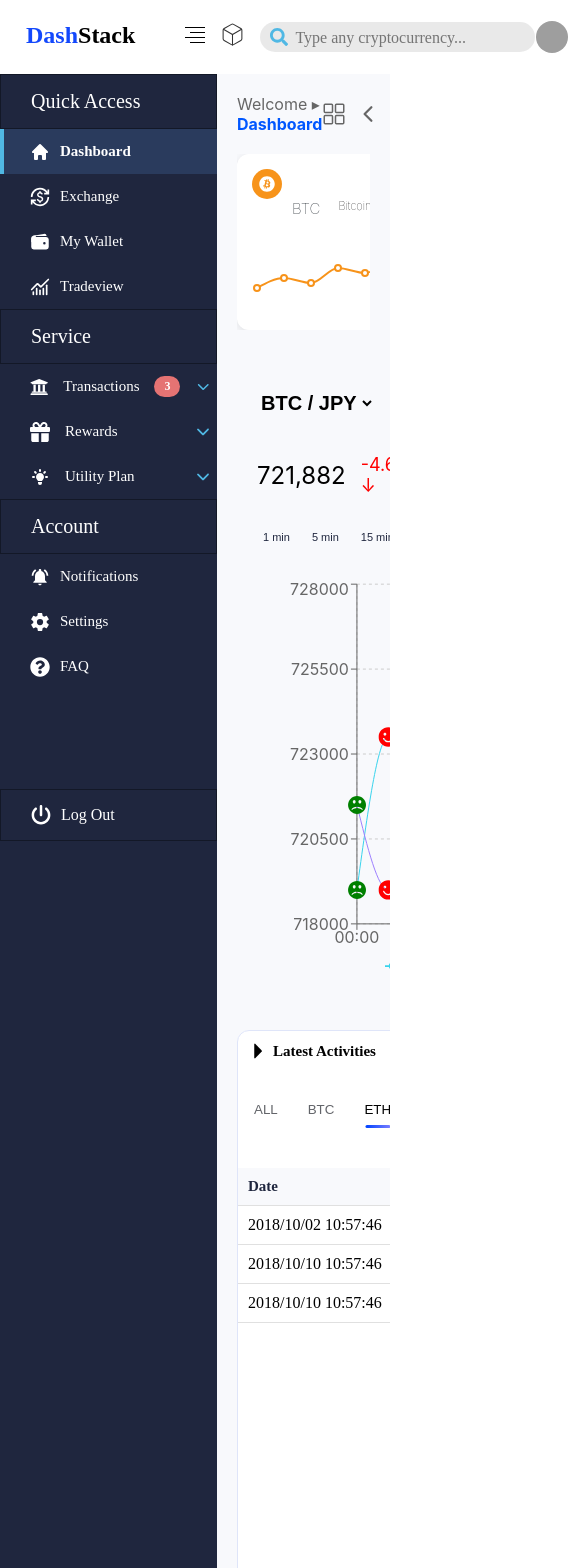
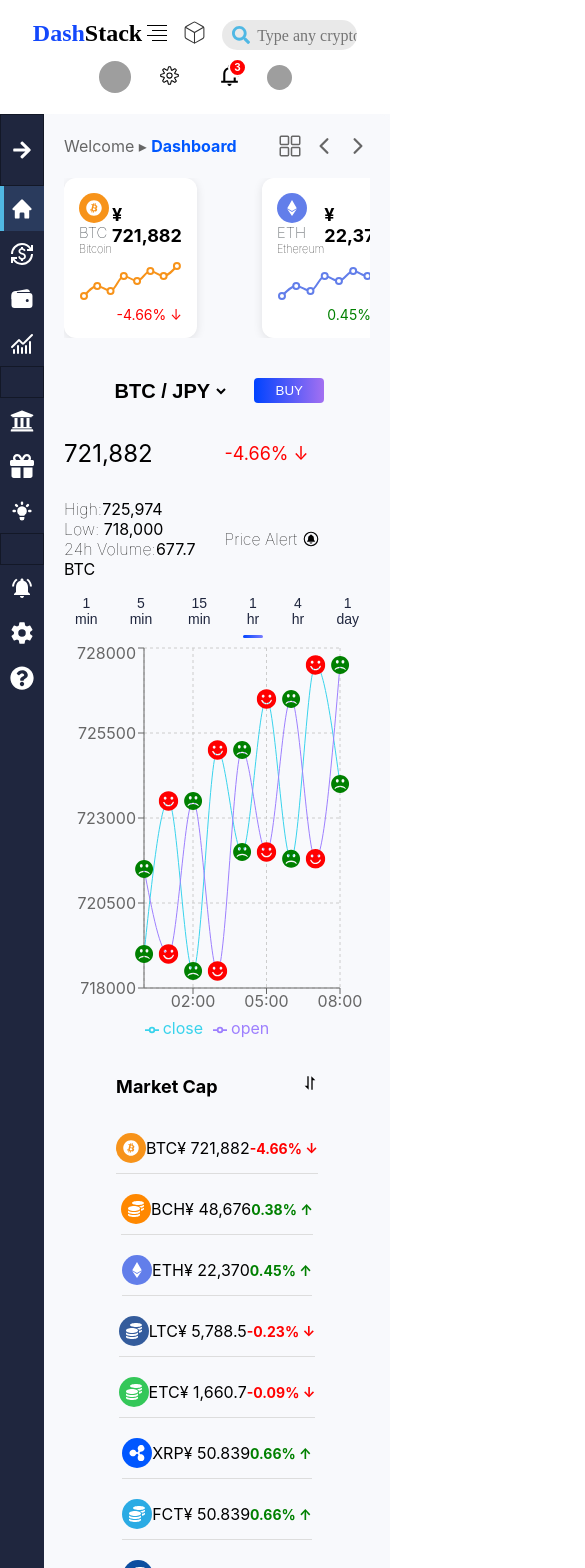
Before and after one commit to bilgekosee/dashstack, a React (Create React App) app: page / in a window 390 px wide. Shown: the top 1568 px of the page, 585 px wide, since content can reach past the window. Built offline with nearby package versions, Linux system fonts and the light colour scheme; grey boxes are pictures that could not be loaded.

Commit message:
responsive halle getirildi

```diff
--- a/src/Dashboard/Dashboard.css
+++ b/src/Dashboard/Dashboard.css
@@ -36,7 +36,7 @@
 
 .crypto-cards {
   display: flex;
-  gap: 15px;
+  gap: 65px;
   overflow-x: auto;
 }
 
@@ -95,10 +95,10 @@
 }
 .icon-name {
   display: flex;
+  flex-direction: column;
 }
-.coinName {
+.coin-name {
   display: flex;
   flex-direction: column;
   text-align: left;
-  padding-left: 10px;
 }
--- a/src/Dashboard/Dashboard.js
+++ b/src/Dashboard/Dashboard.js
@@ -79,7 +79,7 @@ const CryptoDashboard = () => {
                 >
                   {crypto.icon}
                 </div>
-                <div className="coinName">
+                <div className="coin-name">
                   <span className="crypto-name">{crypto.name}</span>
                   <span className="crypto-description">
                     {crypto.description}
--- a/src/Header/Header.css
+++ b/src/Header/Header.css
@@ -75,8 +75,7 @@
 .search-input::placeholder {
   font-family: "Oxygen", serif;
 }
-.ash-stack-right {
-}
+
 .profile-admin-photo {
   border: 1px solid white;
   border-radius: 50%;
@@ -118,3 +117,26 @@
   display: inline-block;
   margin: 0 10px;
 }
+@media (max-width: 770px) {
+  .header-container {
+    display: flex;
+    flex-direction: column;
+    margin: 20px 0;
+  }
+  .dash-stack {
+    display: flex;
+    gap: 5px;
+  }
+  .search-input {
+    width: 100px !important;
+  }
+  .search-input::placeholder {
+    overflow: hidden;
+    text-overflow: ellipsis;
+    white-space: nowrap;
+    display: block;
+  }
+  .dash-stack-right {
+    padding-top: 10px;
+  }
+}
--- a/src/Header/Header.js
+++ b/src/Header/Header.js
@@ -49,7 +49,7 @@ const Header = () => {
 
         <img
           className="flag"
-          src="https://images.unsplash.com/photo-1562884328-39da45501a9c?q=80&w=3542&auto=format&fit=crop&ixlib=rb-4.0.3&ixid=M3wxMjA3fDB8MHxwaG90by1wYWdlfHx8fGVufDB8fHx8fA%3D%3D"
+          src="https://plus.unsplash.com/premium_photo-1674591172747-2c1d461d7b68?q=80&w=2940&auto=format&fit=crop&ixlib=rb-4.0.3&ixid=M3wxMjA3fDB8MHxwaG90by1wYWdlfHx8fGVufDB8fHx8fA%3D%3D"
           alt="flag"
         />
       </div>
--- a/src/Information/Information.css
+++ b/src/Information/Information.css
@@ -7,7 +7,7 @@
 .information-dashstack-left {
   border: 1px solid #dfe5f9;
   border-radius: 12px;
-  max-width: 560px;
+  max-width: 600px;
   background-color: #ffffff;
   display: flex;
   flex-direction: column;
@@ -166,3 +166,50 @@
   bottom: 12px;
   right: 12px;
 }
+@media (max-width: 1149px) {
+  .information-container {
+    display: flex;
+    flex-direction: column;
+    justify-content: center;
+    align-items: center;
+  }
+  .information-dashstack-left {
+    width: 560px;
+  }
+}
+@media (max-width: 800px) {
+  .information-dashstack-left {
+    width: 460px;
+  }
+  .coinName {
+    gap: 6px;
+  }
+}
+@media (max-width: 690px) {
+  .information-dashstack-left {
+    width: 400px;
+  }
+  .coinName {
+    gap: 1px;
+  }
+}
+@media (max-width: 455px) {
+  .information-dashstack-left {
+    width: 350px;
+  }
+  .coinName {
+    display: grid;
+    grid-template-columns: repeat(4, 1fr);
+    gap: 1px;
+    padding: 20px 0;
+  }
+  .coinName button.active::after,
+  .coinName button:hover::after {
+    bottom: -2px;
+  }
+}
+@media (max-width: 400px) {
+  .information-dashstack-left {
+    width: 300px;
+  }
+}
--- a/src/SideBar/SideBar.css
+++ b/src/SideBar/SideBar.css
@@ -5,7 +5,65 @@
   width: 217px;
   font-family: "Oxygen", serif;
 }
+.sidebarContainer.closed {
+  width: 80px;
+}
+.open-close-icon {
+  display: flex;
+  align-items: center;
+  justify-content: center;
+  font-size: 20px;
+  color: #ffffff;
+  padding: 10px;
+  cursor: pointer;
+}
+.sidebarContainer.closed .open-close-icon {
+  padding: 10px 0;
+  text-align: center;
+}
 
+.sidebarContainer.closed .dashboard,
+.sidebarContainer.closed .menu-item {
+  display: flex;
+  align-items: center;
+  justify-content: center;
+  padding-left: 10px;
+  padding-right: 10px;
+}
+
+.sidebarContainer.closed .menu-item .menu-icon {
+  padding-right: 0;
+  font-size: 24px;
+}
+
+.sidebarContainer.closed .menu-item .arrow-icon {
+  display: none;
+}
+
+.sidebarContainer.closed .menu-item span {
+  display: none;
+}
+
+.sidebarContainer.closed .dashboard-icon {
+  padding-right: 0;
+  font-size: 24px;
+}
+
+.sidebarContainer.closed .logout .logout-span {
+  display: flex;
+  justify-content: center;
+  align-items: center;
+  width: 100%;
+  padding: 10px 0;
+}
+.sidebarContainer.closed .quicspan {
+  display: flex;
+  justify-content: center;
+  align-items: center;
+  padding-left: 0;
+  padding-right: 0;
+  text-align: center;
+}
 .quicacces-title {
   color: #ffffff;
   font-size: 20px;
@@ -13,6 +71,9 @@
 }
 
 .quicspan {
+  display: flex;
+  justify-content: space-between;
+  align-items: center;
   padding-top: 15px;
   padding-bottom: 15px;
   border: 1px solid #00000060;
@@ -105,7 +166,7 @@
   font-size: 15px;
 }
 .logout {
-  margin-top: 100px;
+  margin-top: auto;
 }
 .logout-span {
   padding-top: 15px;
--- a/src/SideBar/SideBar.js
+++ b/src/SideBar/SideBar.js
@@ -7,7 +7,12 @@ import {
 } from "react-icons/md";
 import { IoWallet, IoSettingsSharp } from "react-icons/io5";
 import { LuChartNoAxesCombined } from "react-icons/lu";
-import { FaUniversity, FaQuestionCircle } from "react-icons/fa";
+import {
+  FaUniversity,
+  FaQuestionCircle,
+  FaArrowRight,
+  FaArrowLeft,
+} from "react-icons/fa";
 import { IoIosArrowUp, IoIosArrowDown } from "react-icons/io";
 import { FaGift, FaPowerOff } from "react-icons/fa6";
 import { HiLightBulb } from "react-icons/hi";
@@ -17,44 +22,49 @@ const SideBar = () => {
   const [open, setOpen] = useState(false);
   const [openGift, setOpenGift] = useState(false);
   const [plan, setPlan] = useState(false);
-
+  const [isOpen, setIsOpen] = useState(false);
   return (
-    <div className="sidebarContainer">
+    <div className={`sidebarContainer ${isOpen ? "open" : "closed"}`}>
       <div className="quicacces-part">
         <div className="quicspan">
-          <span className="quicacces-title">Quick Access</span>
+          {isOpen && <span className="quicacces-title">Quick Access</span>}
+          <div className="open-close-icon" onClick={() => setIsOpen(!isOpen)}>
+            {isOpen ? <FaArrowLeft /> : <FaArrowRight />}
+          </div>
         </div>
         <div className="quicacsess-section">
           <div
             className={`dashboard ${active === "Dashboard" ? "active" : ""}`}
             onClick={() => setActive("Dashboard")}
           >
-            <HiMiniHome className="dashboard-icon" /> Dashboard
+            <HiMiniHome className="dashboard-icon" /> {isOpen && "Dashboard"}
           </div>
           <div
             className={`dashboard ${active === "Exchange" ? "active" : ""}`}
             onClick={() => setActive("Exchange")}
           >
-            <MdOutlineCurrencyExchange className="dashboard-icon" /> Exchange
+            <MdOutlineCurrencyExchange className="dashboard-icon" />
+            {isOpen && "Exchange"}
           </div>
           <div
             className={`dashboard ${active === "My Wallet" ? "active" : ""}`}
             onClick={() => setActive("My Wallet")}
           >
-            <IoWallet className="dashboard-icon" /> My Wallet
+            <IoWallet className="dashboard-icon" /> {isOpen && "My Wallet"}
           </div>
           <div
             className={`dashboard ${active === "Tradeview" ? "active" : ""}`}
             onClick={() => setActive("Tradeview")}
           >
-            <LuChartNoAxesCombined className="dashboard-icon" /> Tradeview
+            <LuChartNoAxesCombined className="dashboard-icon" />
+            {isOpen && "Tradeview"}
           </div>
         </div>
       </div>
 
       <div className="service-part">
         <div className="quicspan">
-          <span className="quicacces-title">Service</span>
+          <span className="quicacces-title">{isOpen && "Service"}</span>
         </div>
 
         <div
@@ -67,16 +77,17 @@ const SideBar = () => {
           }}
         >
           <FaUniversity className="menu-icon" />
-          <span className="transactions">Transactions</span>
-          <span className="badgeServis">3</span>
-          {open ? (
+          {isOpen && <span className="transactions">Transactions</span>}
+          {isOpen && <span className="badgeServis">3</span>}
+          {isOpen &&
+            (open ? (
               <IoIosArrowUp className="arrow-icon" />
             ) : (
               <IoIosArrowDown className="arrow-icon" />
-          )}
+            ))}
         </div>
 
-        {open && (
+        {open && isOpen && (
           <ul className="submenu">
             <li>Buy & Sell Coin</li>
             <li>Deposit Yen</li>
@@ -96,13 +107,14 @@ const SideBar = () => {
           }}
         >
           <FaGift className="menu-icon" />
-          <span className="gift">Rewards</span>
+          <span className="gift">{isOpen && "Rewards"}</span>
 
-          {openGift ? (
+          {isOpen &&
+            (openGift ? (
               <IoIosArrowUp className="arrow-icon" />
             ) : (
               <IoIosArrowDown className="arrow-icon" />
-          )}
+            ))}
         </div>
       </div>
 
@@ -115,18 +127,19 @@ const SideBar = () => {
           }}
         >
           <HiLightBulb className="menu-icon" />
-          <span className="plan">Utility Plan</span>
+          <span className="plan">{isOpen && "Utility Plan"}</span>
 
-          {plan ? (
+          {isOpen &&
+            (plan ? (
               <IoIosArrowUp className="arrow-icon" />
             ) : (
               <IoIosArrowDown className="arrow-icon" />
-          )}
+            ))}
         </div>
       </div>
       <div className="quicacces-part">
         <div className="quicspan">
-          <span className="quicacces-title">Account</span>
+          <span className="quicacces-title">{isOpen && "Account"}</span>
         </div>
         <div className="quicacsess-section">
           <div
@@ -135,25 +148,27 @@ const SideBar = () => {
             }`}
             onClick={() => setActive("Notifications")}
           >
-            <MdNotificationsActive className="dashboard-icon" /> Notifications
+            <MdNotificationsActive className="dashboard-icon" />
+            {isOpen && "Notifications"}
           </div>
           <div
             className={`dashboard ${active === "Settings" ? "active" : ""}`}
             onClick={() => setActive("Settings")}
           >
-            <IoSettingsSharp className="dashboard-icon" /> Settings
+            <IoSettingsSharp className="dashboard-icon" />
+            {isOpen && "Settings"}
           </div>
           <div
             className={`dashboard ${active === "FAQ" ? "active" : ""}`}
             onClick={() => setActive("FAQ")}
           >
-            <FaQuestionCircle className="dashboard-icon" /> FAQ
+            <FaQuestionCircle className="dashboard-icon" /> {isOpen && "FAQ"}
           </div>
         </div>
       </div>
       <div className="logout">
         <div className="logout-span">
-          <FaPowerOff className="dashboard-icon" /> Log Out
+          <FaPowerOff className="dashboard-icon" /> {isOpen && "Log Out"}
         </div>
       </div>
     </div>
--- a/src/TradingChart/TradingChart.css
+++ b/src/TradingChart/TradingChart.css
@@ -6,7 +6,7 @@
 }
 .trading-market {
   display: flex;
-  gap: 65px;
+  gap: 90px;
 }
 .market-sort {
   display: flex;
@@ -175,3 +175,73 @@
   font-size: 14px;
   font-weight: bold;
 }
+@media (max-width: 1149px) {
+  .trading-details {
+    display: grid;
+    grid-template-columns: repeat(2, 1fr);
+  }
+  .trading-stats {
+    display: grid;
+    grid-row: 2;
+  }
+  .time-filters button {
+    font-size: 14px;
+  }
+  .trading-market {
+    display: flex;
+    align-items: center;
+    justify-content: center;
+    gap: 10px;
+  }
+}
+@media (max-width: 1040px) {
+  .trading-market {
+    display: flex;
+    flex-direction: column;
+    gap: 0;
+  }
+  .trading-details {
+    display: flex;
+    align-items: center;
+    gap: 15px;
+    justify-content: space-between;
+  }
+  .time-filters {
+    display: flex;
+    justify-content: center;
+  }
+  .market-cap {
+    width: auto;
+  }
+  .market-cap ul {
+    display: grid;
+    grid-template-columns: repeat(2, 1fr);
+    gap: 10px;
+    width: auto;
+    align-items: center;
+  }
+}
+
+@media (max-width: 400px) {
+  .trading-header {
+    display: flex;
+    justify-content: center;
+    gap: 25px;
+  }
+  .trading-details {
+    display: grid;
+    grid-template-columns: repeat(2, 1fr);
+    justify-content: center;
+  }
+  .trading-container {
+    padding: 0;
+  }
+  .chart-container {
+    padding: 0;
+  }
+  .market-cap ul {
+    display: flex;
+    flex-direction: column;
+    justify-content: center;
+  }
+}
```
Lines whose indentation alone changed are shown as unchanged.
